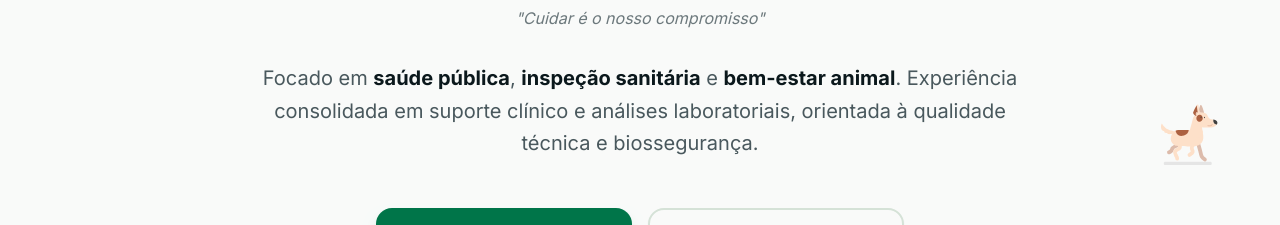
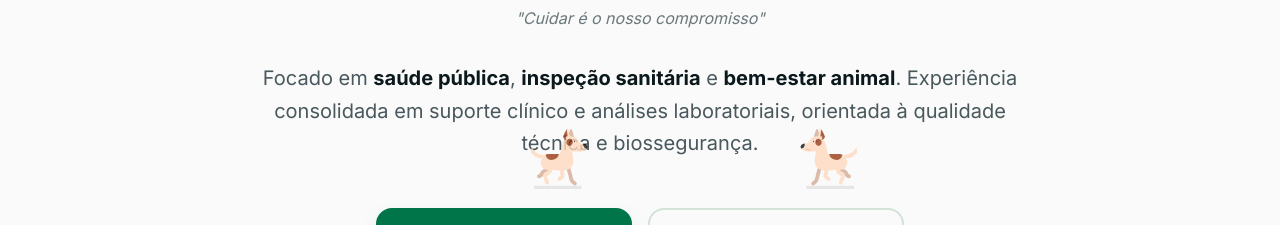
Before and after one commit to Isllanrx/veterinary-portfolio, a Next.js app: page / in a window 1280 px wide. Shown: the part 578-803 px from the top of the page. Built offline with nearby package versions, Linux system fonts and the light colour scheme.

Commit message:
feat: implement dual dogs running animation across the screen

```diff
--- a/components/dog-animation.tsx
+++ b/components/dog-animation.tsx
@@ -5,12 +5,41 @@ import dogAnimation from "@/public/perfil/91df62f2-1174-11ee-9d0e-873908132ba3.j
 
 export function DogAnimation() {
   return (
-    <div className="fixed bottom-2 right-2 md:bottom-6 md:right-6 w-20 h-20 md:w-32 md:h-32 pointer-events-none z-50 select-none opacity-80 hover:opacity-100 transition-opacity">
-      <Lottie
-        animationData={dogAnimation}
-        loop={true}
-        className="w-full h-full"
-      />
+    <div className="fixed bottom-0 left-0 w-full h-24 pointer-events-none z-50 select-none overflow-hidden">
+      {/* Cachorro da Esquerda para Direita */}
+      <div className="absolute bottom-0 animate-run-right w-24 h-24 md:w-32 md:h-32 opacity-80">
+        <Lottie
+          animationData={dogAnimation}
+          loop={true}
+          className="w-full h-full"
+        />
+      </div>
+
+      {/* Cachorro da Direita para Esquerda */}
+      <div className="absolute bottom-0 animate-run-left w-24 h-24 md:w-32 md:h-32 opacity-80" style={{ transform: 'scaleX(-1)' }}>
+        <Lottie
+          animationData={dogAnimation}
+          loop={true}
+          className="w-full h-full"
+        />
+      </div>
+
+      <style jsx global>{`
+        @keyframes runRight {
+          from { left: -150px; }
+          to { left: 100%; }
+        }
+        @keyframes runLeft {
+          from { right: -150px; }
+          to { right: 100%; }
+        }
+        .animate-run-right {
+          animation: runRight 15s linear infinite;
+        }
+        .animate-run-left {
+          animation: runLeft 18s linear infinite;
+        }
+      `}</style>
     </div>
   )
 }
```
